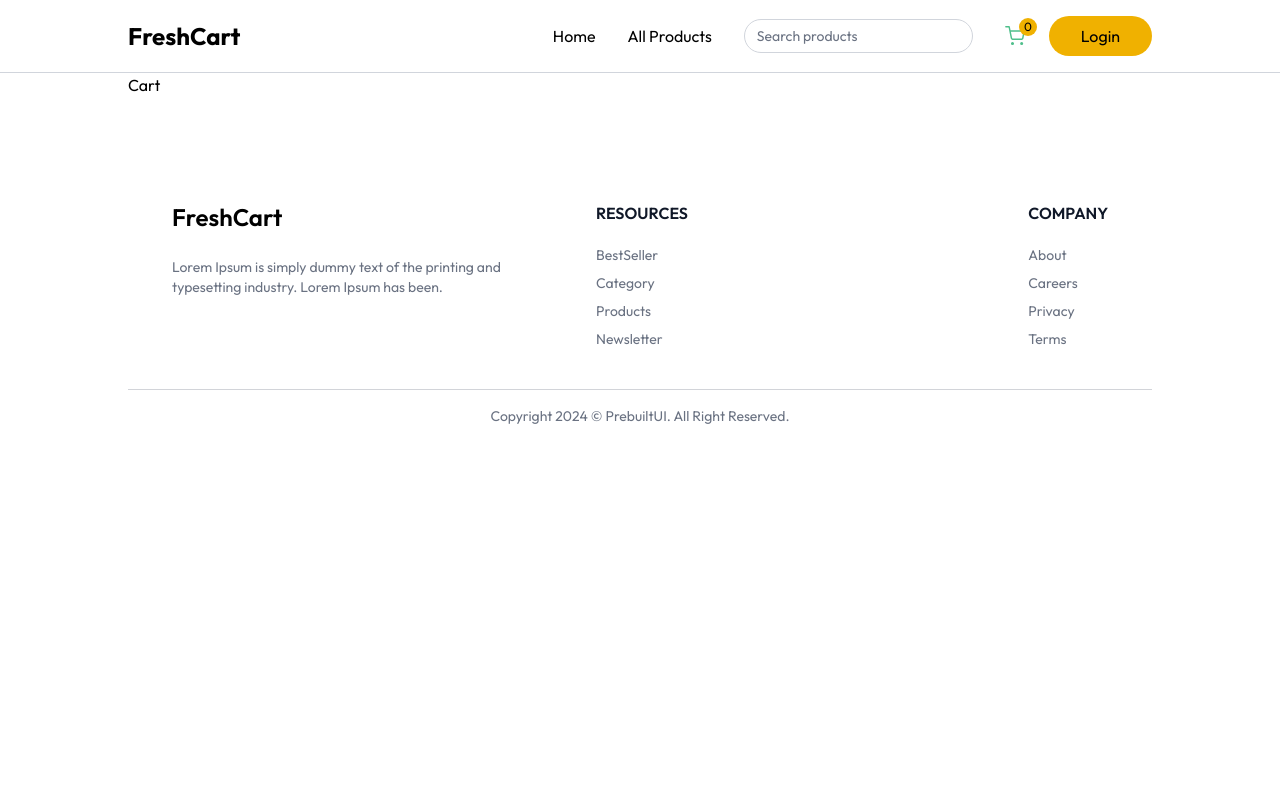
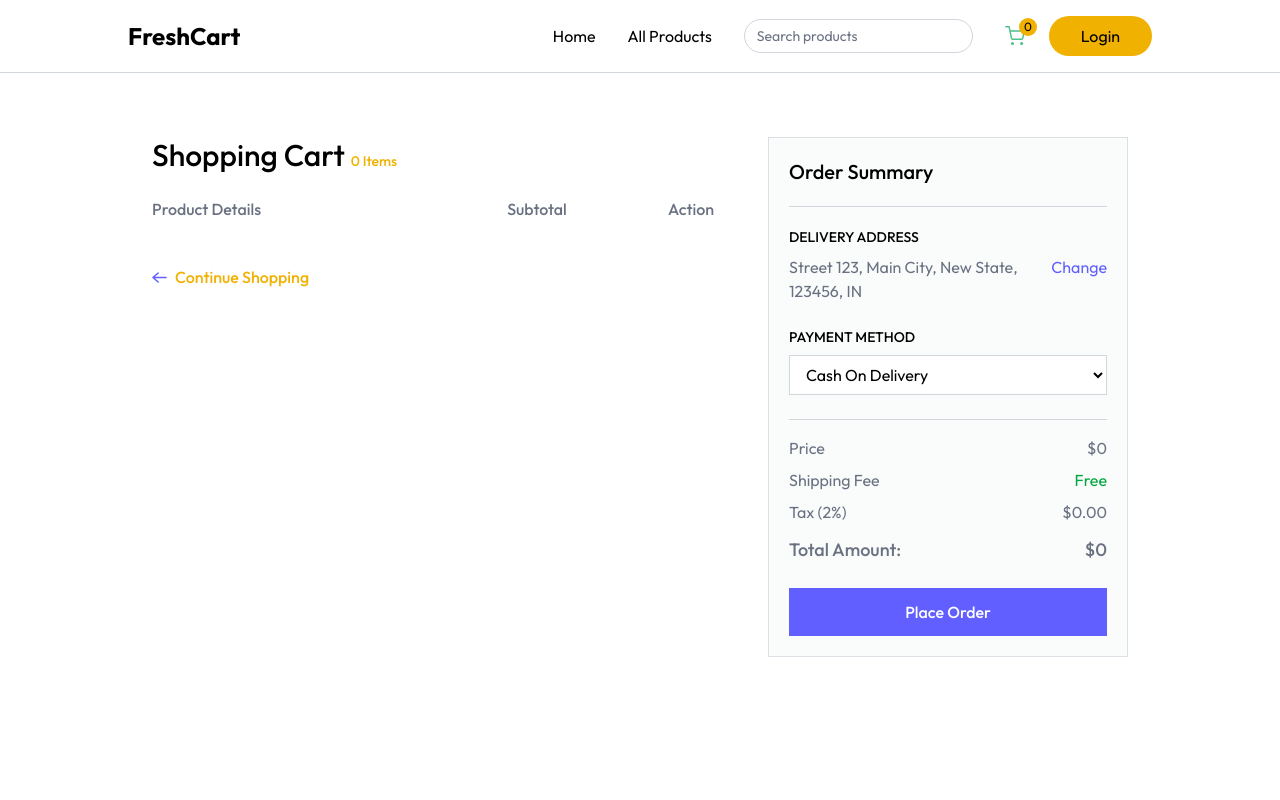
Before and after one commit to RNiamat/Mernstack-Projects, a React (Vite) app in the folder Full Stack Grocery Website/client/: page /cart in a window 1280 px wide. Shown: the top 800 px of the page. Built offline with nearby package versions, Linux system fonts and the light colour scheme.

Commit message:
Features of cart page added

```diff
--- a/Full Stack Grocery Website/client/src/App.jsx
+++ b/Full Stack Grocery Website/client/src/App.jsx
@@ -11,6 +11,7 @@
 import ProductCategory from './pages/ProductCategory'
 import Footer from './components/Footer'
 import { Toaster } from 'react-hot-toast'
+import AddAddress from './pages/AddAddress'
 
 const App = () => {
   const { isSeller, showUserLogin } = useContext(AppContext);  // ✅ Correct
@@ -29,6 +30,7 @@
           <Route path="/product/:category/:id" element={<ProductDetails />} />
           <Route path="/my-orders" element={<MyOrders />} />
           <Route path="/products/:category" element={<ProductCategory />} />
+          <Route path="/add-address" element={<AddAddress />} />
         </Routes>
       </div>
       {isSellerPath ? null : <Footer />}
--- a/Full Stack Grocery Website/client/src/context/AppContext.jsx
+++ b/Full Stack Grocery Website/client/src/context/AppContext.jsx
@@ -49,18 +49,16 @@
         toast.success("Cart item updated");
     }
 
-    const totalCartAmount = () => {
-        let totalCartAmount = 0;
-        for(const items in cartItems)
-        {
-            let itemInfo = products.find((product)=> product._id === items)
-            if(itemInfo[items]>0)
-            {
-                totalCartAmount += cartItems[items]* itemInfo.offerPrice;
-            }
-        }
-        return math.floor(totalCartAmount * 1000)/1000;
+   const totalCartAmount = () => {
+  let totalCartAmount = 0;
+  for (const itemId in cartItems) {
+    const itemInfo = products.find((product) => String(product._id) === String(itemId));
+    if (itemInfo) {
+      totalCartAmount += cartItems[itemId] * itemInfo.offerPrice;
     }
+  }
+  return Math.floor(totalCartAmount * 1000) / 1000;
+};
 
     const removeFromCart = (itemId) =>
     {
--- /dev/null
+++ b/Full Stack Grocery Website/client/src/pages/AddAddress.jsx
@@ -0,0 +1,9 @@
+import React from 'react'
+
+const AddAddress = () => {
+  return (
+    <div>AddAddress</div>
+  )
+}
+
+export default AddAddress
--- a/Full Stack Grocery Website/client/src/pages/Cart.jsx
+++ b/Full Stack Grocery Website/client/src/pages/Cart.jsx
@@ -1,9 +1,233 @@
-import React from 'react'
+import React, { useEffect, useContext, useState } from 'react'
+import { AppContext } from '../context/AppContext'
+import { dummyAddress } from '../assets/assets';
 
 const Cart = () => {
-  return (
-    <div>Cart</div>
-  )
+  const {
+    products,
+    cartItems,
+    cartCount,
+    totalCartAmount,
+    navigate,
+    removeFromCart,
+    updateCartItem
+  } = useContext(AppContext);
+
+  const [cartArray, setCartArray] = useState([]);
+  const [address, setAddress] = useState(dummyAddress);
+  const [showAddress, setShowAddress] = useState(false);
+
+  //State for selected address (default pehli wali)
+  const [selectedAddress, setSelectedAddress] = useState(dummyAddress[0]);
+
+  const [paymentOption, setPaymentOption] = useState("COD");
+
+
+  const getCart = () => {
+    let tempArray = [];
+    for (const key in cartItems) {
+      const product = products.find((product) => product._id === key);
+      if (product) {
+        product.quantity = cartItems[key];
+        tempArray.push(product);
+      }
+    }
+    setCartArray(tempArray);
+  };
+  useEffect(() => {
+    if (products.length > 0 && cartItems) {
+      getCart();
+    }
+  }, [products, cartItems]);
+
+
+  return products.length > 0 && cartItems ? (
+    <div className="flex flex-col md:flex-row py-16 max-w-6xl w-full px-6 mx-auto">
+      <div className="flex-1 max-w-4xl">
+        <h1 className="text-3xl font-medium mb-6">
+          Shopping Cart <span className="text-sm text-yellow-500">{cartCount()} Items</span>
+        </h1>
+
+        <div className="grid grid-cols-[2fr_1fr_1fr] text-gray-500 text-base font-medium pb-3">
+          <p className="text-left">Product Details</p>
+          <p className="text-center">Subtotal</p>
+          <p className="text-center">Action</p>
+        </div>
+
+        {cartArray.map((product, index) => (
+          <div
+            key={index}
+            className="grid grid-cols-[2fr_1fr_1fr] text-gray-500 items-center text-sm md:text-base font-medium pt-3"
+          >
+            <div onClick={() => navigate(`/product/${product.category.toLowerCase()}/${product._id}`)} className="flex items-center md:gap-6 gap-3">
+              <div className="cursor-pointer w-24 h-24 flex items-center justify-center border border-gray-300 rounded overflow-hidden">
+                <img
+                  className="max-w-full h-full object-cover"
+                  src={product.image[0]}
+                  alt={product.name}
+                />
+              </div>
+              <div>
+                <p className="hidden md:block font-semibold">{product.name}</p>
+                <div className="font-normal text-gray-500/70">
+                  <p>Size: <span>{product.size || "N/A"}</span></p>
+                  <div className="flex items-center">
+                    <p>Qty:</p>
+                    <select
+                      onClick={(e) => e.stopPropagation()} // stop click bubble
+                      onChange={(e) =>
+                        updateCartItem(product._id, Number(e.target.value))
+                      }
+                      value={cartItems[product._id]}
+                      className="outline-none"
+                    >
+                      {Array(
+                        cartItems[product._id] > 9
+                          ? cartItems[product._id]
+                          : 9
+                      )
+                        .fill("")
+                        .map((_, index) => (
+                          <option key={index} value={index + 1}>
+                            {index + 1}
+                          </option>
+                        ))}
+                    </select>
+                  </div>
+                </div>
+              </div>
+            </div>
+            <p className="text-center">${product.offerPrice * product.quantity}</p>
+            <button
+              className="cursor-pointer mx-auto"
+              onClick={() => removeFromCart(product._id)}
+            >
+              <svg
+                width="20"
+                height="20"
+                viewBox="0 0 20 20"
+                fill="none"
+                xmlns="http://www.w3.org/2000/svg"
+              >
+                <path
+                  d="m12.5 7.5-5 5m0-5 5 5m5.833-2.5a8.333 8.333 0 1 1-16.667 0 8.333 8.333 0 0 1 16.667 0"
+                  stroke="#FF532E"
+                  strokeWidth="1.5"
+                  strokeLinecap="round"
+                  strokeLinejoin="round"
+                />
+              </svg>
+            </button>
+          </div>
+        ))}
+
+        <button onClick={() => { navigate('/products'); scrollTo(0, 0); }} className="group cursor-pointer flex items-center mt-8 gap-2 text-yellow-500 font-medium">
+          <svg
+            width="15"
+            height="11"
+            viewBox="0 0 15 11"
+            fill="none"
+            xmlns="http://www.w3.org/2000/svg"
+          >
+            <path
+              d="M14.09 5.5H1M6.143 10 1 5.5 6.143 1"
+              stroke="#615fff"
+              strokeWidth="1.5"
+              strokeLinecap="round"
+              strokeLinejoin="round"
+            />
+          </svg>
+          Continue Shopping
+        </button>
+      </div>
+
+      <div className="max-w-[360px] w-full bg-gray-100/40 p-5 max-md:mt-16 border border-gray-300/70">
+        <h2 className="text-xl md:text-xl font-medium">Order Summary</h2>
+        <hr className="border-gray-300 my-5" />
+
+        <div className="mb-6">
+          <p className="text-sm font-medium uppercase">Delivery Address</p>
+          <div className="relative flex justify-between items-start mt-2">
+            {selectedAddress ? (
+              <p className="text-gray-500">
+                {selectedAddress.street}, {selectedAddress.city}, {selectedAddress.state},{" "}
+                {selectedAddress.zipcode}, {selectedAddress.country}
+              </p>
+            ) : (
+              <p className="text-gray-500">{selectedAddress ? `${selectedAddress.street}, ${selectedAddress.city}, ${selectedAddress.state}, ${selectedAddress.zipcode}, ${selectedAddress.country}` : "No address found"}</p>
+            )}
+
+            <button
+              onClick={() => setShowAddress(!showAddress)}
+              className="text-indigo-500 hover:underline cursor-pointer"
+            >
+              Change
+            </button>
+
+            {showAddress && (
+              <div className="absolute top-12 py-1 bg-white border border-gray-300 text-sm w-full">
+                {address.map((addr, i) => (
+                  <p
+                    key={i}
+                    onClick={() => {
+                      setSelectedAddress(addr);
+                      setShowAddress(false);
+                    }}
+                    className="text-gray-500 p-2 hover:bg-gray-100 cursor-pointer"
+                  >
+                    {addr.street}, {addr.city}
+                  </p>
+                ))}
+                <p
+                  onClick={() => navigate('/add-address')}
+                  className="text-indigo-500 text-center cursor-pointer p-2 hover:bg-indigo-500/10"
+                >
+                  Add address
+                </p>
+              </div>
+            )}
+          </div>
+
+          <p className="text-sm font-medium uppercase mt-6">Payment Method</p>
+
+          <select
+            className="w-full border border-gray-300 bg-white px-3 py-2 mt-2 outline-none"
+            value={paymentOption}
+            onChange={(e) => setPaymentOption(e.target.value)}
+          >
+            <option value="COD">Cash On Delivery</option>
+            <option value="Online">Online Payment</option>
+          </select>
+        </div>
+
+        <hr className="border-gray-300" />
+
+        <div className="text-gray-500 mt-4 space-y-2">
+          <p className="flex justify-between">
+            <span>Price</span>
+            <span>${totalCartAmount()}</span>
+          </p>
+          <p className="flex justify-between">
+            <span>Shipping Fee</span><span className="text-green-600">Free</span>
+          </p>
+          <p className="flex justify-between">
+            <span>Tax (2%)</span><span>${(totalCartAmount() * 0.02).toFixed(2)}</span>
+          </p>
+          <p className="flex justify-between text-lg font-medium mt-3">
+            <span>Total Amount:</span>
+            <span>${(totalCartAmount() * 1.02)*2}</span>
+          </p>
+        </div>
+
+        <button className="w-full py-3 mt-6 cursor-pointer bg-indigo-500 text-white font-medium hover:bg-indigo-600 transition">
+          Place Order
+        </button>
+      </div>
+    </div>
+
+  ) : null;
 }
 
-export default Cart
+
+
+export default Cart;
```
Also changed, not shown: Full Stack Grocery Website/client/src/pages/ProductDetails.jsx (+18 -19 lines).
